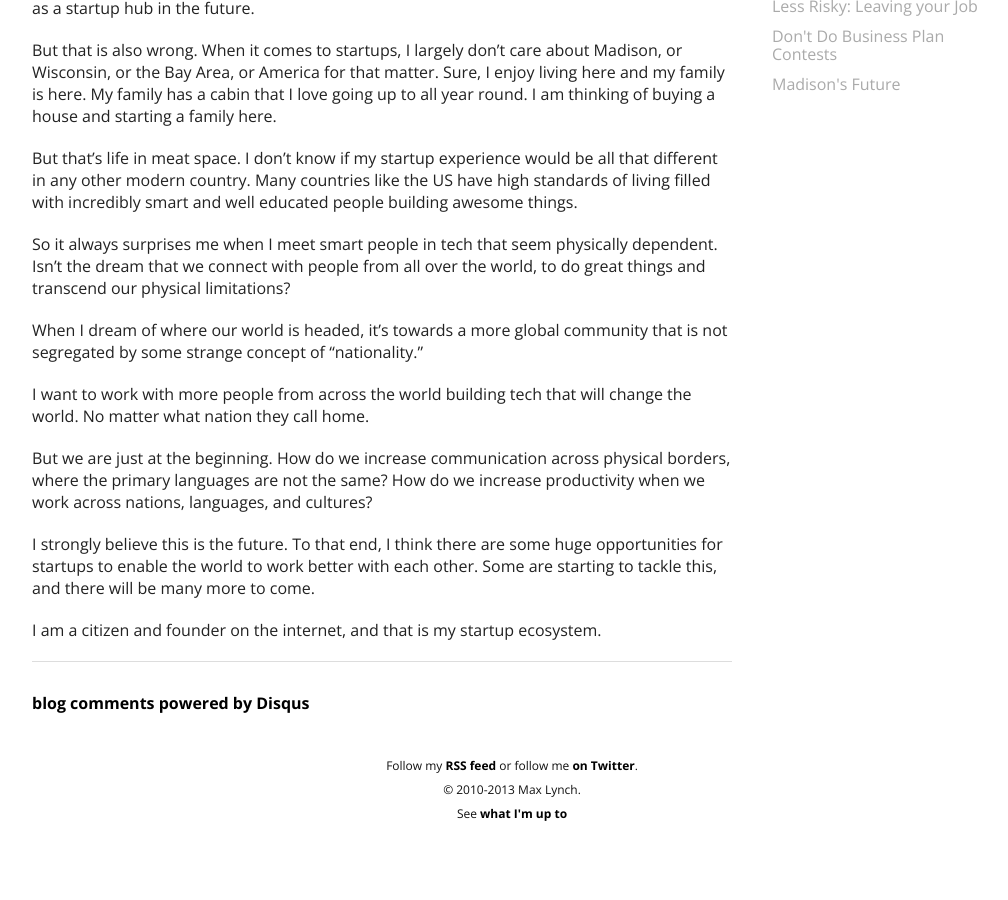
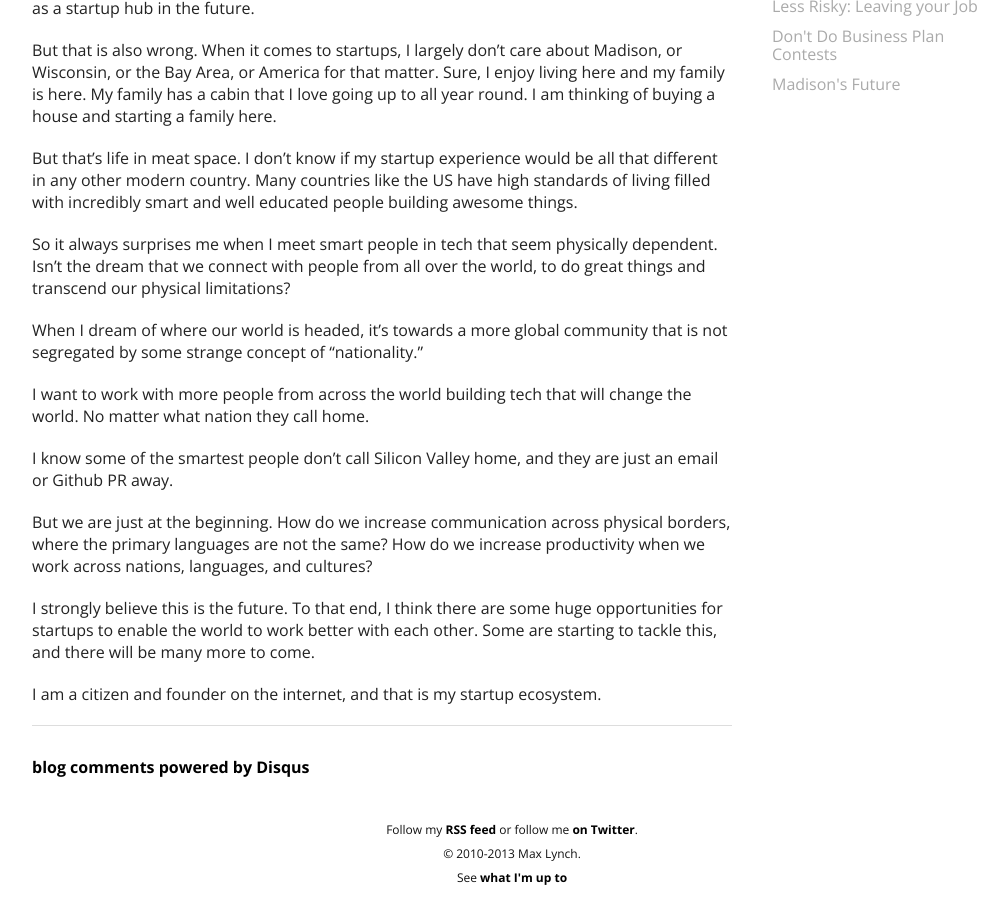
Before and after one commit to mlynch/mlynch.github.com, a Jekyll site: the page built from _posts/2013-06-28-biggest-startup-ecosystem.markdown, in a window 1280 px wide and 900 px high, scrolled down 970 px. Shown: the whole window, without its empty margins (128-1136 px from the left). Built offline with Jekyll 4.4.1, drawn with Linux system fonts in a browser that asks for light colours; nearby versions of some CDN libraries; Markdown is read by kramdown in place of the engine named in the settings; comment, search, counter and statistics services are not loaded; before the commit the page ends 1806 px from its top, so only the background shows below that.

Commit message:
Update 2013-06-28-biggest-startup-ecosystem.markdown

```diff
--- a/_posts/2013-06-28-biggest-startup-ecosystem.markdown
+++ b/_posts/2013-06-28-biggest-startup-ecosystem.markdown
@@ -38,6 +38,8 @@ When I dream of where our world is headed, it's towards a more global community
 
 I want to work with more people from across the world building tech that will change the world. No matter what nation they call home.
 
+I know some of the smartest people don't call Silicon Valley home, and they are just an email or Github PR away.
+
 But we are just at the beginning. How do we increase communication across physical borders, where the primary languages are not the same? How do we increase productivity when we work across nations, languages, and cultures?
 
 I strongly believe this is the future. To that end, I think there are some huge opportunities for startups to enable the world to work better with each other. Some are starting to tackle this, and there will be many more to come.
```
